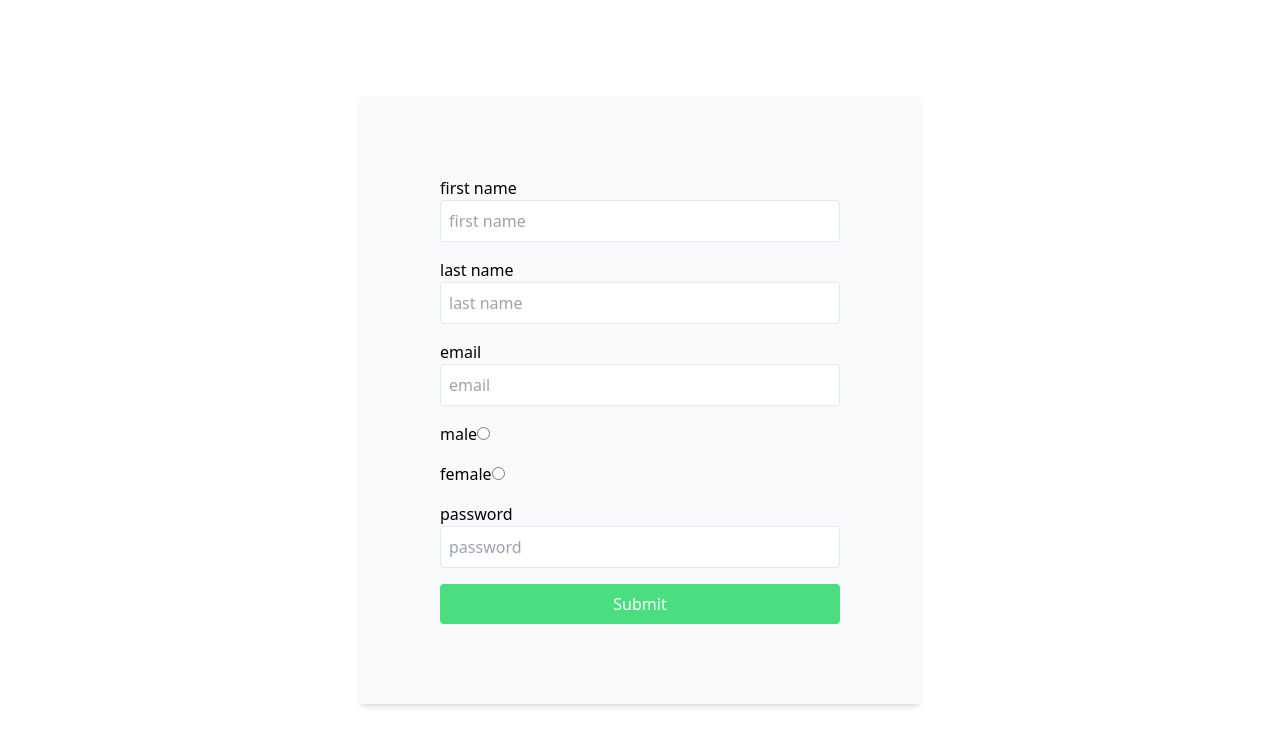
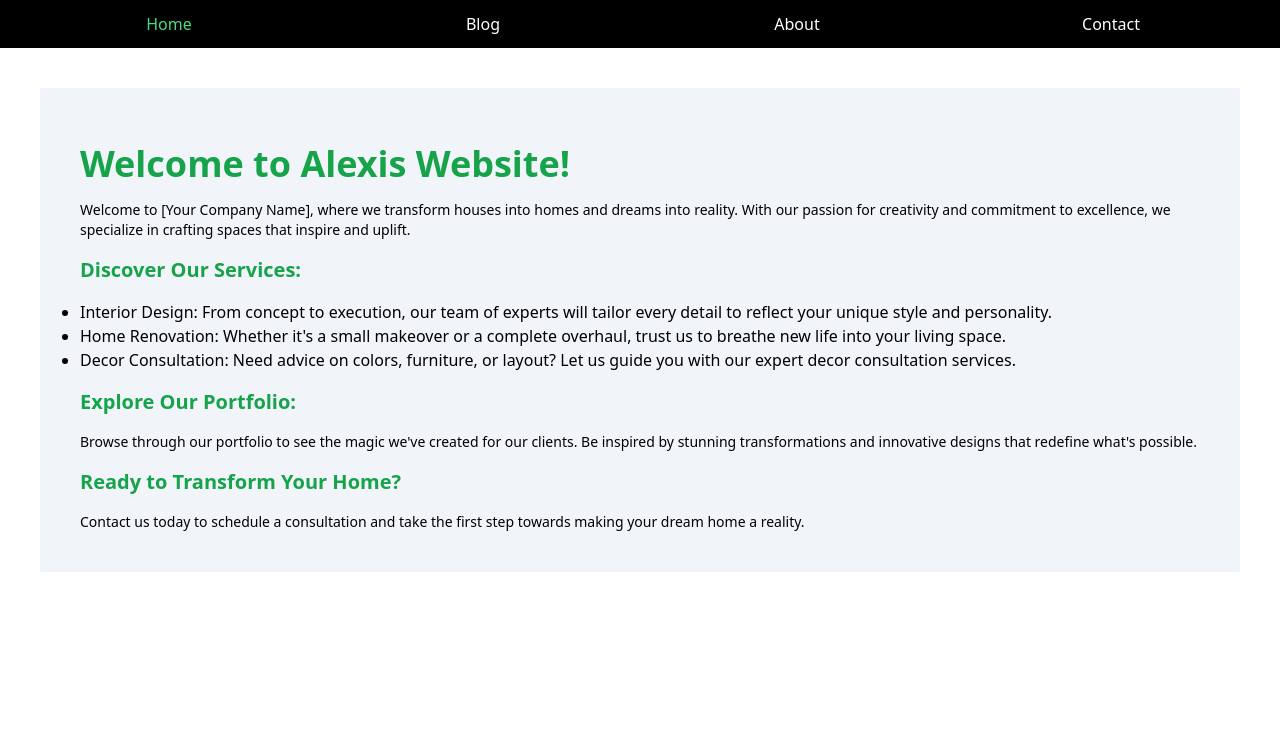
Before and after one commit to Mark-Alexis-Posadas/react-hooks-exercises, a React (Vite) app: page / in a window 1280 px wide. Shown: the top 746 px of the page. Built offline with nearby package versions, Linux system fonts and the light colour scheme.

Commit message:
Revert "added add form inputs optimization"
This reverts commit c954c18666fd561fcc87b534d5edb23415565fd4.

```diff
--- a/src/App.jsx
+++ b/src/App.jsx
@@ -1,9 +1,9 @@
-import Form from "./UseState/FormInputs/Form";
+import TabNavigation from "./UseState/TabNavigation/TabNavigation";
 
 const App = () => {
   return (
     <>
-      <Form />
+      <TabNavigation />
     </>
   );
 };
--- /dev/null
+++ b/src/UseState/FormInputs.jsx
@@ -0,0 +1,126 @@
+import { useState } from "react";
+
+export default function FormInputs() {
+  const [firstName, setFirstName] = useState("");
+  const [lastName, setLastName] = useState("");
+  const [email, setEmail] = useState("");
+  const [gender, setGender] = useState("");
+  const [password, setPassword] = useState("");
+
+  const [submittedData, setSubmittedData] = useState("");
+
+  const handleSubmit = (e) => {
+    e.preventDefault();
+    if (!firstName || !lastName || !email || !gender || !password) {
+      alert("please fill up the fields");
+      return;
+    }
+    setSubmittedData({ firstName, lastName, email, password, gender });
+    console.log({ firstName, lastName, email, password, gender });
+  };
+
+  return (
+    <div className="h-screen flex items-center justify-center p-20">
+      <form
+        className="bg-slate-50 shadow-md rounded p-20 w-6/12 h-auto"
+        onSubmit={handleSubmit}
+      >
+        <div className="mb-4">
+          <label htmlFor="first_name">first name</label>
+          <input
+            type="text"
+            className="bg-white border border-slate-200 p-2 rounded w-full"
+            placeholder="first name"
+            value={firstName}
+            onChange={(e) => setFirstName(e.target.value)}
+            id="first_name"
+          />
+        </div>
+        <div className="mb-4">
+          <label htmlFor="last_name">last name</label>
+          <input
+            type="text"
+            className="bg-white border border-slate-200 p-2 rounded w-full"
+            placeholder="last name"
+            value={lastName}
+            onChange={(e) => setLastName(e.target.value)}
+            id="last_name"
+          />
+        </div>
+        <div className="mb-4">
+          <label htmlFor="email">email</label>
+          <input
+            type="email"
+            className="bg-white border border-slate-200 p-2 rounded w-full"
+            placeholder="email"
+            value={email}
+            onChange={(e) => setEmail(e.target.value)}
+            id="email"
+          />
+        </div>
+        <div className="mb-4">
+          <label>gender</label>
+          <div className="flex items-center gap-3">
+            <div className="flex items-center">
+              <label htmlFor="female" className="mr-2">
+                Female
+              </label>
+              <input
+                type="radio"
+                value="female"
+                checked={gender === "female"}
+                onChange={(e) => setGender(e.target.value)}
+                id="female"
+              />
+            </div>
+
+            <div className="flex items-center">
+              <label htmlFor="male" className="mr-2">
+                Male
+              </label>
+              <input
+                type="radio"
+                value="male"
+                checked={gender === "male"}
+                onChange={(e) => setGender(e.target.value)}
+                id="male"
+              />
+            </div>
+          </div>
+        </div>
+        <div className="mb-4">
+          <label htmlFor="password">password</label>
+          <input
+            type="password"
+            className="bg-white border border-slate-200 p-2 rounded w-full"
+            value={password}
+            onChange={(e) => setPassword(e.target.value)}
+            id="password"
+          />
+        </div>
+        <button className="w-full text-white bg-green-400 rounded p-2">
+          Submit
+        </button>
+      </form>
+      {submittedData && (
+        <ul className="w-6/12 ml-5">
+          <li className="mb-3 flex items-center">
+            First Name: <h1>{submittedData.firstName}</h1>
+          </li>
+          <li className="mb-3 flex items-center">
+            Last Name: <h1>{submittedData.lastName}</h1>
+          </li>
+          <li className="mb-3 flex items-center">
+            Email: <h1>{submittedData.email}</h1>
+          </li>
+          <li className="mb-3 flex items-center">
+            Gender: <h1>{submittedData.gender}</h1>
+          </li>
+          <li className="mb-3 flex items-center">
+            Password: <h1>{submittedData.password}</h1>
+          </li>
+        </ul>
+      )}
+    </div>
+  );
+}
--- a/src/UseState/FormInputs/Form.jsx
+++ /dev/null
@@ -1,82 +0,0 @@
-import { useState } from "react";
-import Input from "./Input";
-import inputData from "./data";
-import SubmittedDataItems from "./SubmittedDataItems";
-
-export default function Form() {
-  const [firstName, setFirstName] = useState("");
-  const [lastName, setLastName] = useState("");
-  const [email, setEmail] = useState("");
-  const [gender, setGender] = useState("");
-  const [password, setPassword] = useState("");
-
-  const [submittedData, setSubmittedData] = useState(null);
-
-  const handleChange = (e) => {
-    const { name, value } = e.target;
-    switch (name) {
-      case "firstName":
-        setFirstName(value);
-        break;
-      case "lastName":
-        setLastName(value);
-        break;
-      case "email":
-        setEmail(value);
-        break;
-      case "gender":
-        setGender(value);
-        break;
-      case "password":
-        setPassword(value);
-        break;
-      default:
-        break;
-    }
-  };
-  const handleSubmit = (e) => {
-    e.preventDefault();
-    if (!firstName || !lastName || !email || !gender || !password) {
-      alert("please fill up the fields");
-      return;
-    }
-    setSubmittedData({ firstName, lastName, email, password, gender });
-    console.log({ firstName, lastName, email, password, gender });
-  };
-
-  return (
-    <div className="h-screen flex items-center justify-center p-20">
-      <form
-        className="bg-slate-50 shadow-md rounded p-20 w-6/12 h-auto"
-        onSubmit={handleSubmit}
-      >
-        {inputData.map((data, idx) => (
-          <Input
-            classNames={`${
-              idx === 3 || idx === 4
-                ? ""
-                : "bg-white border border-slate-200 p-2 rounded w-full"
-            }`}
-            text={data.text}
-            key={data.id}
-            type={data.inputType}
-            name={data.name}
-            handleChange={handleChange}
-          />
-        ))}
-
-        <button className="w-full text-white bg-green-400 rounded p-2">
-          Submit
-        </button>
-      </form>
-
-      {submittedData && (
-        <ul className="w-6/12 ml-5">
-          {Object.entries(submittedData).map(([key, value]) => (
-            <SubmittedDataItems key={key} label={key} value={value} />
-          ))}
-        </ul>
-      )}
-    </div>
-  );
-}
--- a/src/UseState/FormInputs/Input.jsx
+++ /dev/null
@@ -1,24 +0,0 @@
-export default function Input({
-  text,
-  value,
-  id,
-  type,
-  name,
-  handleChange,
-  classNames,
-}) {
-  return (
-    <div className="mb-4">
-      <label htmlFor="first_name">{text}</label>
-      <input
-        type={type}
-        className={classNames}
-        placeholder={text}
-        value={value}
-        onChange={handleChange}
-        id={id}
-        name={name}
-      />
-    </div>
-  );
-}
--- a/src/UseState/FormInputs/SubmittedDataItems.jsx
+++ /dev/null
@@ -1,7 +0,0 @@
-export default function SubmittedDataItems({ label, value }) {
-  return (
-    <li>
-      {label}: <h1>{value}</h1>
-    </li>
-  );
-}
--- a/src/UseState/FormInputs/data.js
+++ /dev/null
@@ -1,10 +0,0 @@
-const data = [
-  { id: 1, text: "first name", inputType: "text" },
-  { id: 2, text: "last name", inputType: "text" },
-  { id: 3, text: "email", inputType: "email" },
-  { id: 4, text: "male", inputType: "radio" },
-  { id: 5, text: "female", inputType: "radio" },
-  { id: 6, text: "password", inputType: "password" },
-];
-
-export default data;
```
